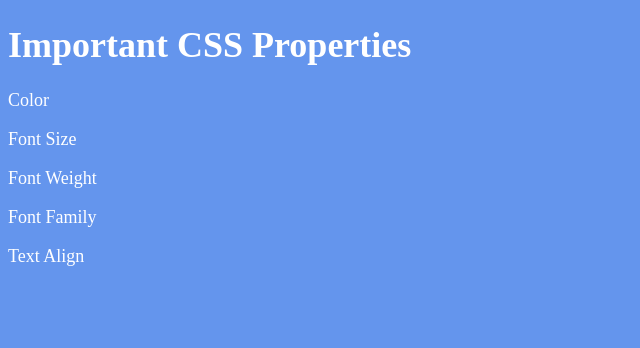
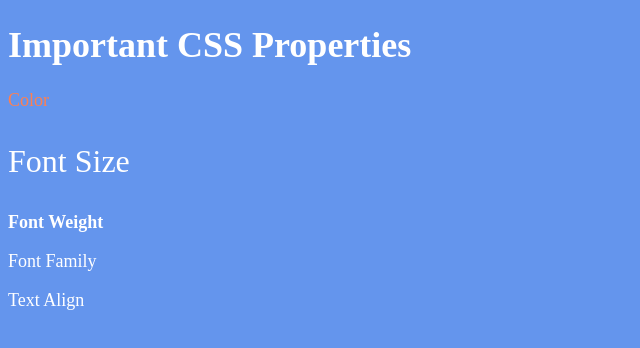
Before and after one commit to Java25kid/FrontEnd_Udemy_MERN_Projects, a plain HTML site: page 6.1+Font+Properties/index.html in a window 1280 px wide. Shown: the whole page, without its empty margins (0-640 px from the left). Drawn offline with Linux system fonts and the light colour scheme.

Commit message:
completed 6.1, 6.0

```diff
--- a/6.1+Font+Properties/index.html
+++ b/6.1+Font+Properties/index.html
@@ -12,23 +12,44 @@
     }
 
     /* Don't change the CSS above, add Your CSS below */
+    /* 1. Change the color of <p>Color</p> to "coral" color. */
+    #coral{
+      color: coral;
+    }
+    /* 2. Change the font size of <p>Font Size</p> to 2X the size of the root font size. */
+    #rootSize{
+      font-size: 2rem;
+    }
+    /* 3. Change the font weight of <p>Font Weight</p> to 900. */
+    #weight{
+      font-weight: 900;
+    }
+
+    #fontfam{
+      font-family: ;
+
+    }
+
 
 
   </style>
+  <link rel="preconnect" href="https://fonts.googleapis.com">
+  <link rel="preconnect" href="https://fonts.gstatic.com" crossorigin>
+  <link href="https://fonts.googleapis.com/css2?family=Caveat:wght@400..700&display=swap" rel="stylesheet">
 </head>
 
 <body>
   <h1>Important CSS Properties</h1>
-  <p>Color</p>
-  <p>Font Size</p>
-  <p>Font Weight</p>
-  <p>Font Family</p>
+  <p id="coral">Color</p>
+  <p id="rootSize">Font Size</p>
+  <p id="weight">Font Weight</p>
+  <p id="fontfam">Font Family</p>
   <p>Text Align</p>
 
   <!-- TODOs
   1. Change the color of <p>Color</p> to "coral" color.
-  2. Change the font size of <p>Font Size</p> to 2X the size of the root font size.
-  3. Change the font weight of <p>Font Weight</p> to 900.
+
+
   4. Change the font family of <p>Font Family</p> to the Google font Caveat with regular (400) font weight.
   Link: https://fonts.google.com/specimen/Caveat
   5. Change the <p>Text Align</p> to right align.
```
Also changed, not shown: 6.0 CSS Colors/index.html (+16 -4 lines).
